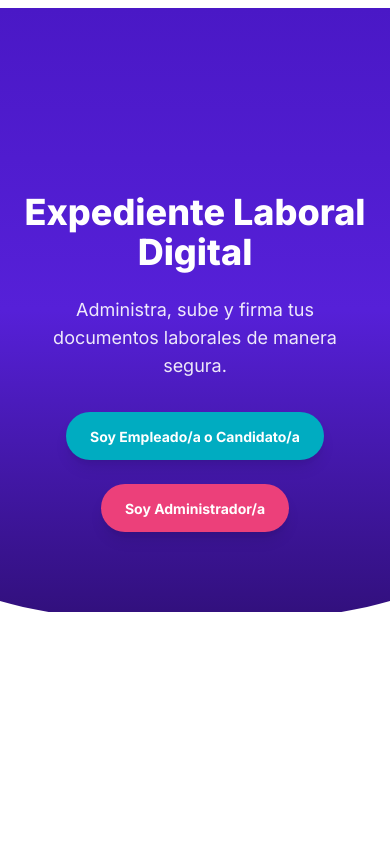
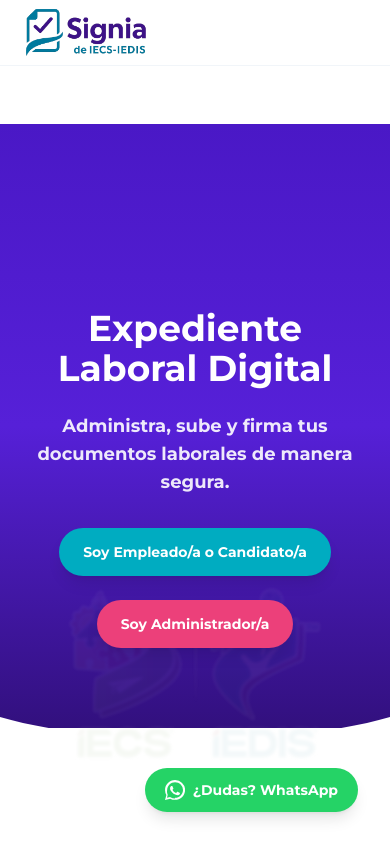
Before and after one commit to Agusteando/expedientes-digitales, a Next.js app: page / in a window 390 px wide. Built offline with nearby package versions, Linux system fonts and the light colour scheme.

Commit message:
Restore responsive navigation header on main screen via MainNav.jsx and update layout; navbar now appears on home and public pages

```diff
--- a/app/layout.jsx
+++ b/app/layout.jsx
@@ -1,14 +1,67 @@
+import "./globals.css";
+import { Montserrat, Fredoka } from "next/font/google";
+import Image from "next/image";
+import FloatingWhatsappButton from "@/components/FloatingWhatsappButton";
 
-import "./globals.css";
-import { Inter } from "next/font/google";
+const montserrat = Montserrat({
+  subsets: ["latin"],
+  weight: ["700"],
+  variable: "--font-montserrat",
+  display: "swap",
+});
+const fredoka = Fredoka({
+  subsets: ["latin"],
+  weight: ["700"],
+  variable: "--font-fredoka",
+  display: "swap",
+});
 
-const inter = Inter({ subsets: ["latin"] });
+export const metadata = {
+  title: "Signia de IECS-IEDIS",
+  description: "Plataforma para administrar expedientes y firmas digitales.",
+};
 
 export default function RootLayout({ children }) {
   return (
-    <html lang="es">
-      <body className={inter.className}>
-        {children}
+    <html lang="es" className="min-h-full scroll-smooth">
+      <body
+        className={`${montserrat.variable} ${fredoka.variable} antialiased min-h-screen flex flex-col`}
+        style={{ fontFamily: "var(--font-montserrat), system-ui, sans-serif" }}
+      >
+        {/* HEADER: Signia at 140×140 to really pop */}
+        <header className="fixed top-0 inset-x-0 z-50 bg-white/90 backdrop-blur border-b border-slate-100">
+          <div className="max-w-5xl mx-auto flex items-center justify-between px-4">
+            <Image
+              src="/signia.png"
+              alt="Signia"
+              width={140}
+              height={140}
+              priority
+            />
+            <span className="hidden sm:block text-xs font-medium text-slate-500 tracking-wider">
+              Plataforma Laboral IECS-IEDIS
+            </span>
+          </div>
+        </header>
+
+        <main className="flex-1 flex flex-col items-center justify-center">
+          {children}
+        </main>
+
+        <div className="pointer-events-none fixed bottom-0 left-0 w-full flex items-end justify-center select-none">
+          <Image
+            src="/IMAGOTIPO-IECS-IEDIS.png"
+            alt=""
+            width={260}
+            height={58}
+            className="opacity-5 blur-[1.5px] mb-12"
+            draggable={false}
+            aria-hidden
+            priority
+          />
+        </div>
+
+        <FloatingWhatsappButton />
       </body>
     </html>
   );
--- /dev/null
+++ b/components/MainNav.jsx
@@ -0,0 +1,72 @@
+
+"use client";
+
+import Link from "next/link";
+import Image from "next/image";
+import { useState } from "react";
+
+export default function MainNav() {
+  const [open, setOpen] = useState(false);
+
+  // Hide nav on subroutes (admin, dashboard, expediente, auth, register)
+  if (
+    typeof window !== "undefined" &&
+    /^(\/(admin|dashboard|expediente|login|register|empleado))(\/|$)/.test(window.location.pathname)
+  ) {
+    return null;
+  }
+
+  return (
+    <nav className="w-full flex items-center justify-between px-3 xs:px-6 py-3 bg-white/95 shadow border-b border-purple-100 fixed top-0 left-0 z-40">
+      <Link href="/" className="flex items-center gap-2 select-none">
+        <span className="relative w-9 h-9">
+          <Image
+            src="/signia.png"
+            alt="Signia"
+            fill
+            style={{ objectFit: "contain" }}
+            className="bg-white rounded shadow-sm"
+            priority
+          />
+        </span>
+        <span className="ml-2 font-bold text-xl text-purple-800 tracking-tight">Signia</span>
+      </Link>
+      <div className="hidden sm:flex items-center gap-5 font-semibold text-sm">
+        <Link href="/" className="text-purple-800 hover:text-fuchsia-700 px-2 py-1 transition">Inicio</Link>
+        <Link
+          href="/empleado"
+          className="text-cyan-700 hover:text-fuchsia-700 px-2 py-1 transition"
+        >
+          Acceso de Empleado
+        </Link>
+        <Link
+          href="/admin"
+          className="text-fuchsia-700 hover:text-cyan-700 px-2 py-1 transition"
+        >
+          Acceso de Administrador
+        </Link>
+      </div>
+      <button onClick={() => setOpen(!open)} className="sm:hidden outline-none" aria-label="Abrir menú">
+        <svg width={30} height={30} viewBox="0 0 24 24" fill="none"
+          className="text-purple-700">
+          <rect width="24" height="24" rx="5" fill="#ede9fe"/>
+          <path d="M7 7h10M7 12h10M7 17h10" stroke="#a21caf" strokeWidth="2.1" strokeLinecap="round"/>
+        </svg>
+      </button>
+      {/* Mobile menu */}
+      {open && (
+        <div
+          className="absolute top-full right-2 w-60 bg-white border rounded-2xl shadow-2xl py-2 z-50 flex flex-col items-stretch text-base font-bold animate-fade-in"
+        >
+          <Link href="/" className="px-6 py-3 hover:bg-purple-50 text-purple-900" onClick={() => setOpen(false)}>Inicio</Link>
+          <Link href="/empleado" className="px-6 py-3 hover:bg-cyan-50 text-cyan-700" onClick={() => setOpen(false)}>Acceso de Empleado</Link>
+          <Link href="/admin" className="px-6 py-3 hover:bg-fuchsia-50 text-fuchsia-700" onClick={() => setOpen(false)}>Acceso de Administrador</Link>
+        </div>
+      )}
+      <style jsx global>{`
+        @keyframes fade-in { from { opacity: 0; transform: scale(.97); } to { opacity: 1; transform: scale(1); } }
+        .animate-fade-in { animation: fade-in .21s both; }
+      `}</style>
+    </nav>
+  );
+}
```
